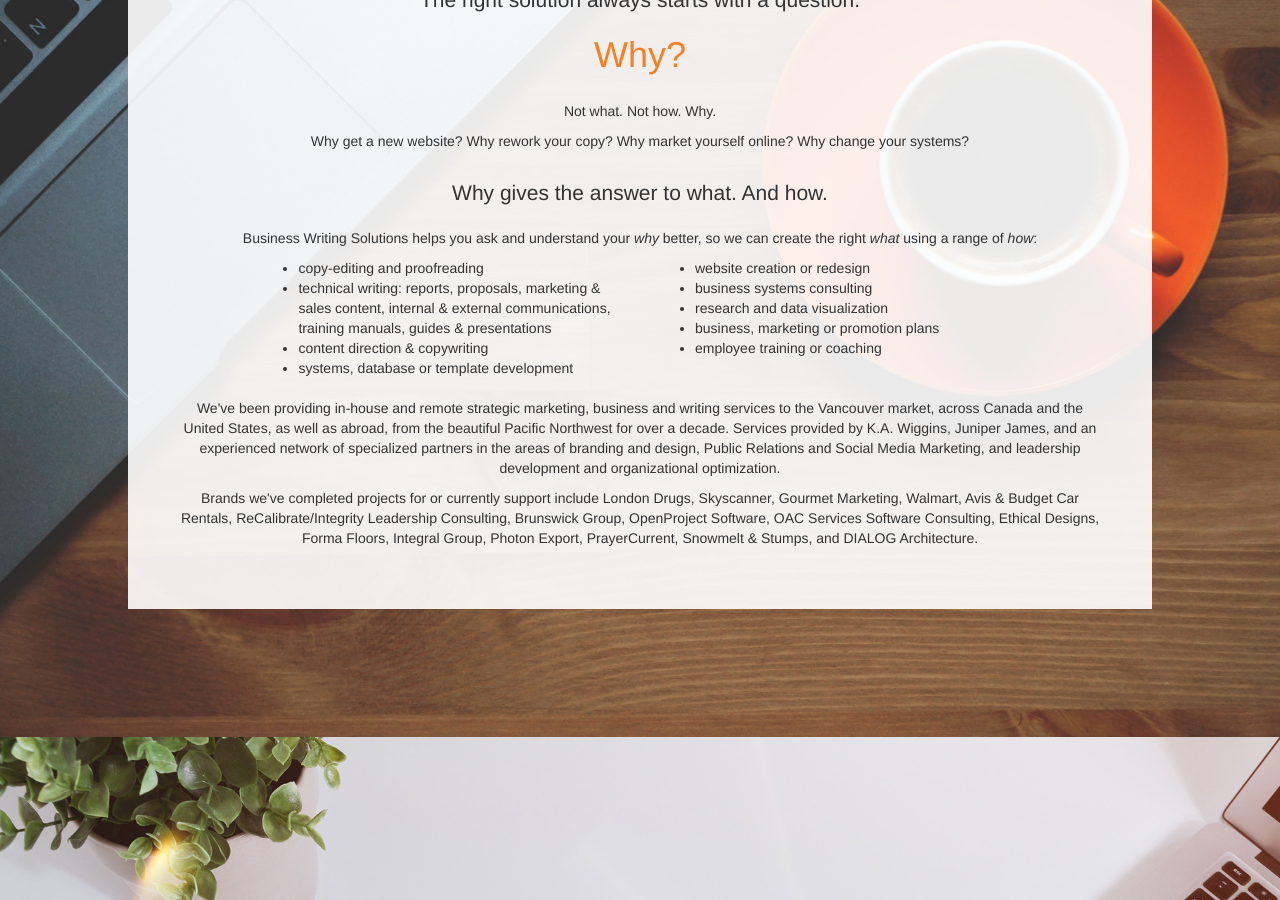
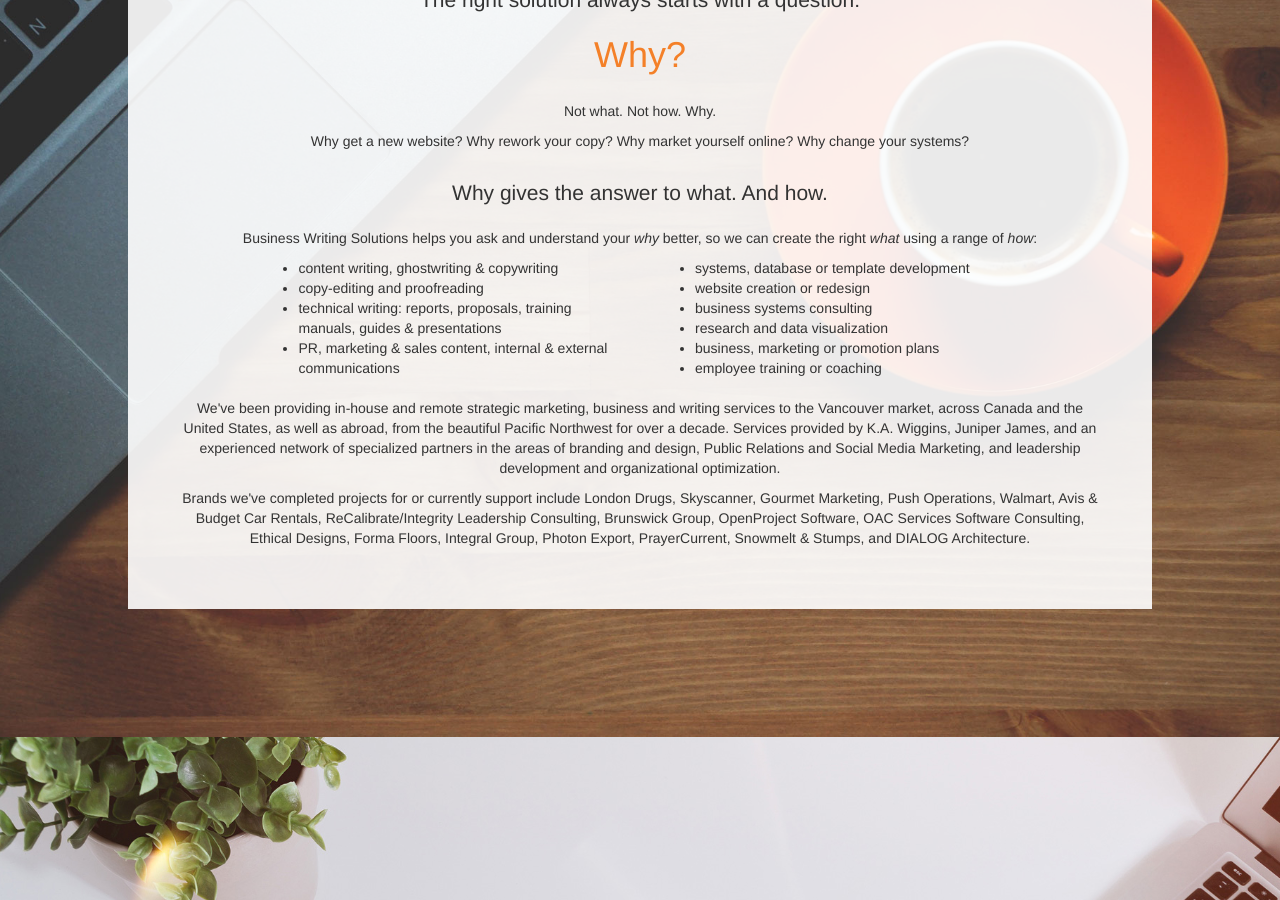
Before and after one commit to kaiewiggins/businesswriting, a Jekyll site: the page built from index.html, in a window 1280 px wide and 900 px high, scrolled down 1094 px. Built offline with Jekyll 4.4.1, drawn with Linux system fonts in a browser that asks for light colours; nearby versions of some CDN libraries; some of the changed text lies outside the part shown.

Commit message:
Update index.html

```diff
--- a/index.html
+++ b/index.html
@@ -36,14 +36,15 @@
             <div class="col-xs-1 text-left"></div>
             <div class="col-xs-5 text-left">
       <ul>
+          <li>content writing, ghostwriting & copywriting</li>
         <li>copy-editing and proofreading</li>
-        <li>technical writing: reports, proposals, marketing & sales content, internal & external communications, training manuals, guides & presentations</li>
-        <li>content direction & copywriting</li>
-          <li>systems, database or template development</li>
+        <li>technical writing: reports, proposals, training manuals, guides & presentations</li>
+          <li>PR, marketing & sales content, internal & external communications</li>
         </ul>
             </div><!--close col-->
                         <div class="col-xs-5 text-left">
       <ul>
+                    <li>systems, database or template development</li>
         <li>website creation or redesign</li>
         <li>business systems consulting</li>
         <li>research and data visualization</li>
@@ -54,14 +55,14 @@
         </div><!--close row-->
         <p></p>
         <p>We've been providing in-house and remote strategic marketing, business and writing services to the Vancouver market, across Canada and the United States, as well as abroad, from the beautiful Pacific Northwest for over a decade. Services provided by K.A. Wiggins, Juniper James, and an experienced network of specialized partners in the areas of branding and design, Public Relations and Social Media Marketing, and leadership development and organizational optimization.</p>
-         <p>Brands we've completed projects for or currently support include London Drugs, Skyscanner, Gourmet Marketing, Walmart, Avis & Budget Car Rentals, ReCalibrate/Integrity Leadership Consulting, Brunswick Group, OpenProject Software, OAC Services Software Consulting, Ethical Designs, Forma Floors, Integral Group, Photon Export, PrayerCurrent, Snowmelt & Stumps, and DIALOG Architecture.</div><!--close text-center-->
+         <p>Brands we've completed projects for or currently support include London Drugs, Skyscanner, Gourmet Marketing, Push Operations, Walmart, Avis & Budget Car Rentals, ReCalibrate/Integrity Leadership Consulting, Brunswick Group, OpenProject Software, OAC Services Software Consulting, Ethical Designs, Forma Floors, Integral Group, Photon Export, PrayerCurrent, Snowmelt & Stumps, and DIALOG Architecture.</div><!--close text-center-->
 </div><!--close second background img-->
 
   <!-- Start Section 3: 'Portfolio' -->
         <div class="index-bg-5" id="portfolioprojects" style="height: fit-content;">
       <a class="anchor" name="portfolioprojects" id="portfolioprojects"></a>
               <div class="text-center" style="padding: 5%;">
-                  <h3>Portfolio<br><small><a href="https://drive.google.com/open?id=1sGjNLu6c5NJaHikh5uKWbzgMJ1VNL7FW">Writing portfolio in searchable PDF.</a></small></h3>
+                  <h3>Portfolio<br><small><a href="https://businesswritingsolutions.contently.com/">Commissioned content and other projects on Contently (linked/live portfolio).</a><br><a href="https://drive.google.com/open?id=1sGjNLu6c5NJaHikh5uKWbzgMJ1VNL7FW">Writing portfolio in searchable PDF.</a></small></h3>
                 <div class="row">
         <div class="col-lg-4 col-centered" style="padding:1em">
         <div id="container">
@@ -74,10 +75,10 @@
           </div><!--end col-->
         <div class="col-lg-4 col-centered" style="padding:1em">
         <div id="container">
-          <img src="/Placeholder.jpg" style="width: 300px; height: 200px;" class="img-thumbnail">
+          <img src="/skyscanner.png" style="width: 300px; height: 200px;" class="img-thumbnail">
           <div id="name">
             <p style="display: inline-block; color: #333; margin: 0; padding: 10px; font-size: 16px; line-height: 18px;">Travel Writing</p>
-            <p>Original articles for Skyscanner's new Canadian content marketing project. 1,500 words. Content writing. </p>
+            <p>Original articles for Skyscanner's new Canadian content marketing project. 1,500 words. Content writing. See Contently link above to read.</p>
           </div><!--end name-->
           </div><!--end container-->
         </div><!--end col-->
@@ -169,39 +170,10 @@
         </div><!--end col-->
         <div class="col-lg-4 col-centered" style="padding:1em">
         <div id="container">
-          <img src="/Placeholder.jpg" style="width: 300px; height: 200px;" class="img-thumbnail">
-          <div id="name">
-            <p style="display: inline-block; color: #333; margin: 0; padding: 10px; font-size: 16px; line-height: 18px;">Marketing Collateral</p>
-            <p>Business card-style advertising collateral for tradeshow marketing for BC-based custom wood production business StructureCraft.</p>
-          </div><!--end name-->
-          </div><!--end container-->
-        </div><!--end col-->
-        </div><!--end row-->
-                                                <div class="row">
-        <div class="col-lg-4 col-centered" style="padding:1em">
-        <div id="container">
-          <img src="/Placeholder.jpg" style="width: 300px; height: 200px;" class="img-thumbnail">
-          <div id="name">
-            <p style="display: inline-block; color: #333; margin: 0; padding: 10px; font-size: 16px; line-height: 18px;">Content Marketing/Blogs</p>
-            <p>Various topics for businesses, celebrities and non-profits including:</p>
-          </div><!--end name-->
-          </div><!--end container-->
-          </div><!--end col-->
-        <div class="col-lg-4 col-centered" style="padding:1em">
-        <div id="container">
           <img src="/DIALOGreport.jpg" style="width: 300px; height: 200px;" class="img-thumbnail">
           <div id="name">
             <p style="display: inline-block; color: #333; margin: 0; padding: 10px; font-size: 16px; line-height: 18px;">Market Research</p>
             <p>Regional market sector research for Vancouver, BC-based DIALOG Architecture.</p>
-          </div><!--end name-->
-          </div><!--end container-->
-        </div><!--end col-->
-        <div class="col-lg-4 col-centered" style="padding:1em">
-        <div id="container">
-          <img src="/Placeholder.jpg" style="width: 300px; height: 200px;" class="img-thumbnail">
-          <div id="name">
-            <p style="display: inline-block; color: #333; margin: 0; padding: 10px; font-size: 16px; line-height: 18px;"></p>
-            <p> </p>
           </div><!--end name-->
           </div><!--end container-->
         </div><!--end col-->
```
Also changed, not shown: other parts of index.html (+1 -1 lines).
